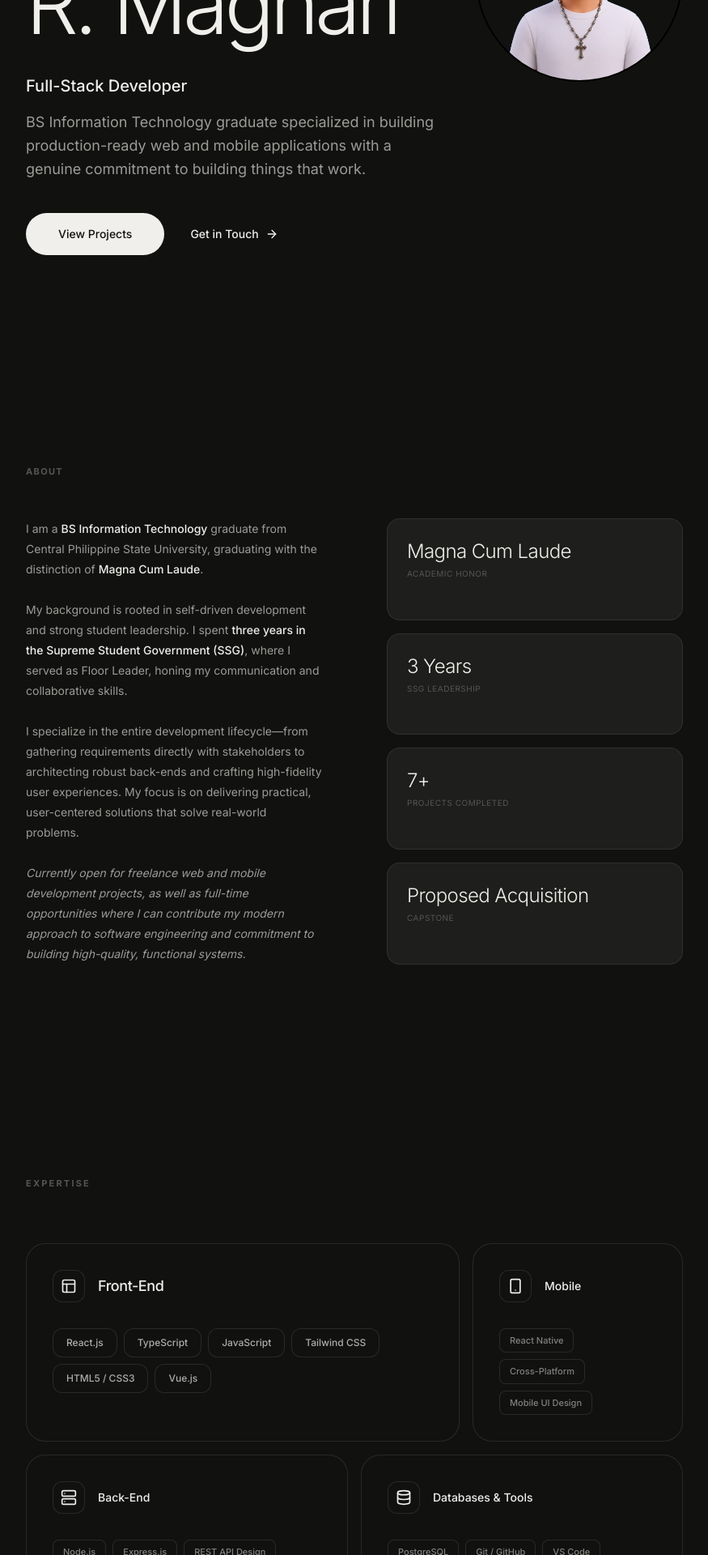
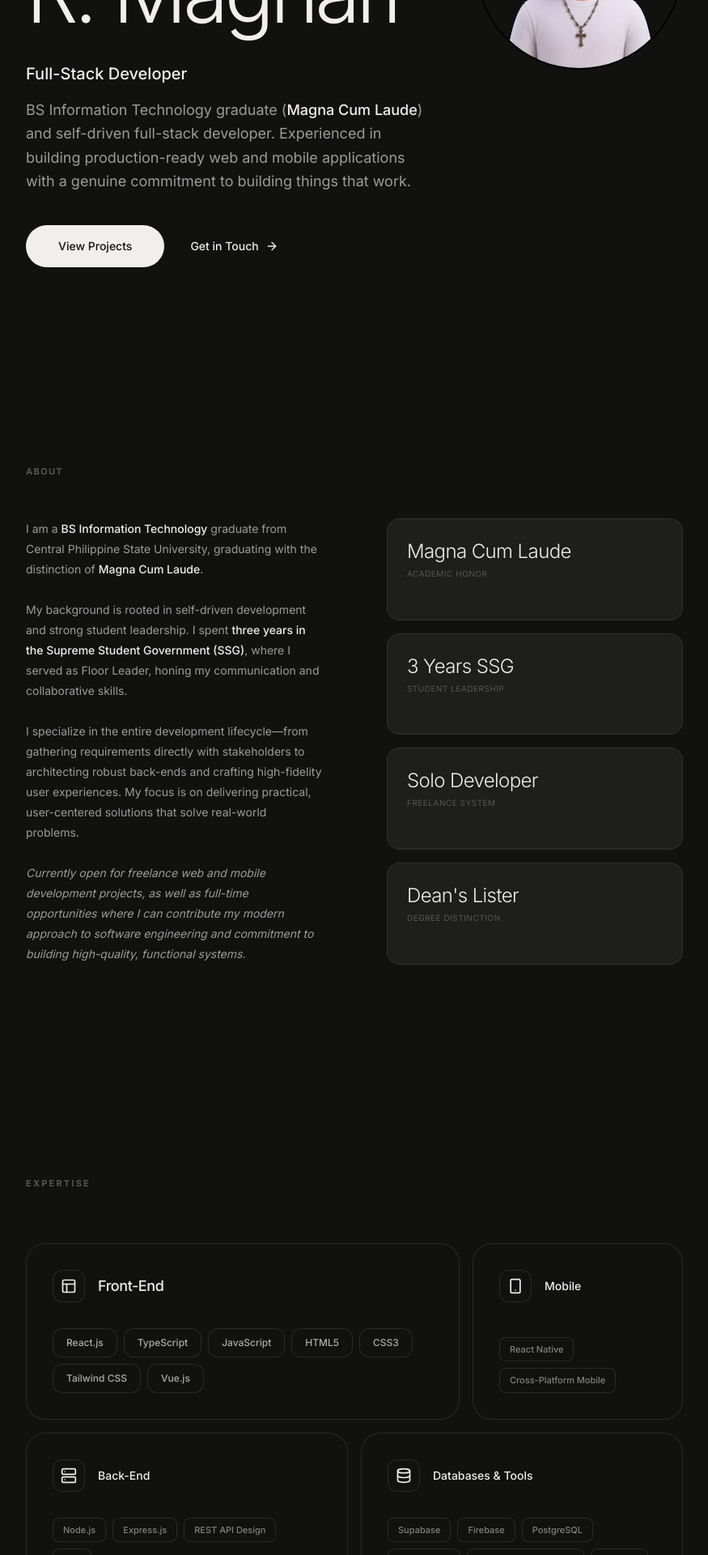
Before and after one commit to Carlwyne-Dev/carlwyne-dev, a Next.js app: page / in a window 1280 px wide. Shown: the part 360-2280 px from the top of the page at 81% size, without its empty margins (202-1077 px from the left). Built offline with nearby package versions, Linux system fonts and the light colour scheme.

Commit message:
Add files via upload

```diff
--- a/components/About.tsx
+++ b/components/About.tsx
@@ -4,9 +4,9 @@ import { motion } from "framer-motion";
 
 const stats = [
   { label: "Academic Honor", value: "Magna Cum Laude" },
-  { label: "SSG Leadership", value: "3 Years" },
-  { label: "Projects Completed", value: "7+" },
-  { label: "Capstone", value: "Proposed Acquisition" },
+  { label: "Student Leadership", value: "3 Years SSG" },
+  { label: "Freelance System", value: "Solo Developer" },
+  { label: "Degree Distinction", value: "Dean's Lister" },
 ];
 
 export default function About() {
--- a/components/Hero.tsx
+++ b/components/Hero.tsx
@@ -43,7 +43,7 @@ export default function Hero() {
           <motion.div variants={item} className="mb-10">
             <h2 className="text-xl font-medium text-text-primary mb-4">Full-Stack Developer</h2>
             <p className="text-lg text-text-secondary max-w-xl leading-relaxed">
-              BS Information Technology graduate specialized in building production-ready web and mobile applications with a genuine commitment to building things that work.
+              BS Information Technology graduate (<span className="text-text-primary font-medium">Magna Cum Laude</span>) and self-driven full-stack developer. Experienced in building production-ready web and mobile applications with a genuine commitment to building things that work.
             </p>
           </motion.div>
 
--- a/components/Projects.tsx
+++ b/components/Projects.tsx
@@ -8,17 +8,17 @@ const projects = [
   {
     name: "Pulupandan Water District System",
     type: "Web Application",
-    year: "2025–26",
-    desc: "A full water billing management system featuring a mobile reader app, admin dashboard, and cashier payment processing. Collaborative solo project for 5-6 staff members.",
+    year: "2025 - 2026",
+    desc: "Freelance solo developer project consisting of a mobile-responsive Reader App, Admin Dashboard, and Cashier Dashboard. Client expressed intent to purchase for continued operational use.",
     link: null,
     category: "actual",
     images: ["/pr/water.jpg"],
   },
   {
     name: "NORTH",
-    type: "AI Career Tool",
+    type: "Web Application",
     year: "2026",
-    desc: "AI-powered web app that maps skills and surfaces relevant income and career paths with integrated decision logic.",
+    desc: "AI-powered web app that maps a user's skills and surfaces relevant income and career paths with integrated decision logic.",
     link: "https://north-wana.vercel.app/",
     category: "actual",
     images: ["/pics/north-1.png", "/pics/north-2.png", "/pics/north-3.png"],
@@ -52,18 +52,18 @@ const projects = [
   },
   {
     name: "After Midnight",
-    type: "Mobile App",
-    year: "2024–26",
-    desc: "Time-locked journaling app that only unlocks between 12:00 AM and 4:00 AM for distraction-free thought release.",
+    type: "Mobile Application",
+    year: "2024 - 2026",
+    desc: "Developed a unique mobile app that only unlocks between 12:00 AM and 4:00 AM for distraction-free journaling, late-night thought release, and time-locked access control.",
     link: "https://after-midnight-crm.vercel.app/",
     category: "side",
     images: ["/pr/after-midnight.jpg"],
   },
   {
     name: "Tindadone",
-    type: "Mobile POS",
-    year: "2026",
-    desc: "Full retail POS mobile app featuring stock management, credit tracking, and expense monitoring. Built for diverse retail types.",
+    type: "Mobile Application",
+    year: "2026 (In Progress)",
+    desc: "Full POS mobile app designed for diverse retail stores (food, hardware, sari-sari) featuring stock management, credit tracking, and expense monitoring.",
     link: null,
     wip: true,
     category: "actual",
--- a/components/Skills.tsx
+++ b/components/Skills.tsx
@@ -12,8 +12,9 @@ const INITIAL_SKILLS = [
       { name: "React.js", level: "Advanced" },
       { name: "TypeScript", level: "Advanced" },
       { name: "JavaScript", level: "Advanced" },
+      { name: "HTML5", level: "Advanced" },
+      { name: "CSS3", level: "Advanced" },
       { name: "Tailwind CSS", level: "Advanced" },
-      { name: "HTML5 / CSS3", level: "Advanced" },
       { name: "Vue.js", level: "Intermediate" },
     ]
   },
@@ -24,8 +25,7 @@ const INITIAL_SKILLS = [
     span: "md:col-span-2",
     skills: [
       { name: "React Native", level: "Intermediate" },
-      { name: "Cross-Platform", level: "Intermediate" },
-      { name: "Mobile UI Design", level: "Intermediate" },
+      { name: "Cross-Platform Mobile", level: "Intermediate" },
     ]
   },
   {
@@ -37,8 +37,6 @@ const INITIAL_SKILLS = [
       { name: "Node.js", level: "Advanced" },
       { name: "Express.js", level: "Advanced" },
       { name: "REST API Design", level: "Advanced" },
-      { name: "Supabase", level: "Advanced" },
-      { name: "Firebase", level: "Intermediate" },
       { name: "PHP", level: "Intermediate" },
     ]
   },
@@ -48,10 +46,12 @@ const INITIAL_SKILLS = [
     icon: Database,
     span: "md:col-span-3",
     skills: [
+      { name: "Supabase", level: "Advanced" },
+      { name: "Firebase", level: "Intermediate" },
       { name: "PostgreSQL", level: "Intermediate" },
-      { name: "Git / GitHub", level: "Advanced" },
-      { name: "VS Code", level: "Advanced" },
-      { name: "Antigravity", level: "Advanced" },
+      { name: "Git & GitHub", level: "Advanced" },
+      { name: "Google Antigravity IDE", level: "Advanced" },
+      { name: "VS Code", level: "Intermediate" },
       { name: "Postman", level: "Intermediate" },
       { name: "Google Stitch", level: "Intermediate" },
     ]
```
